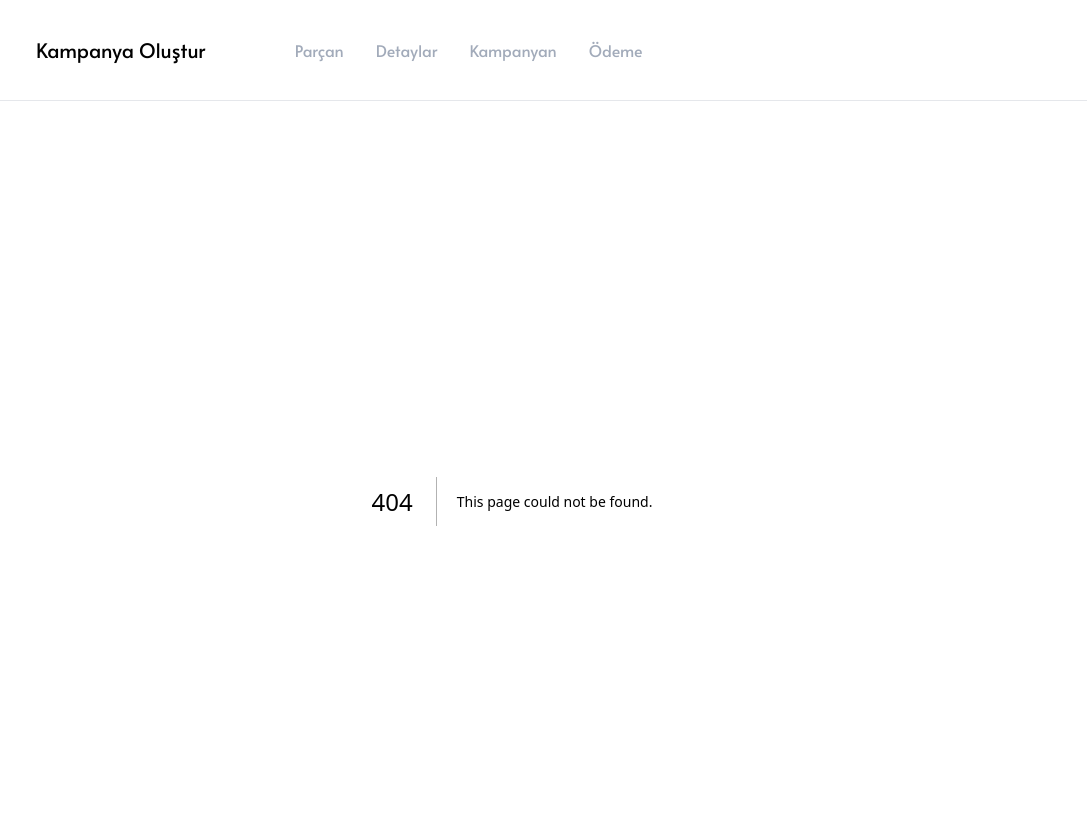
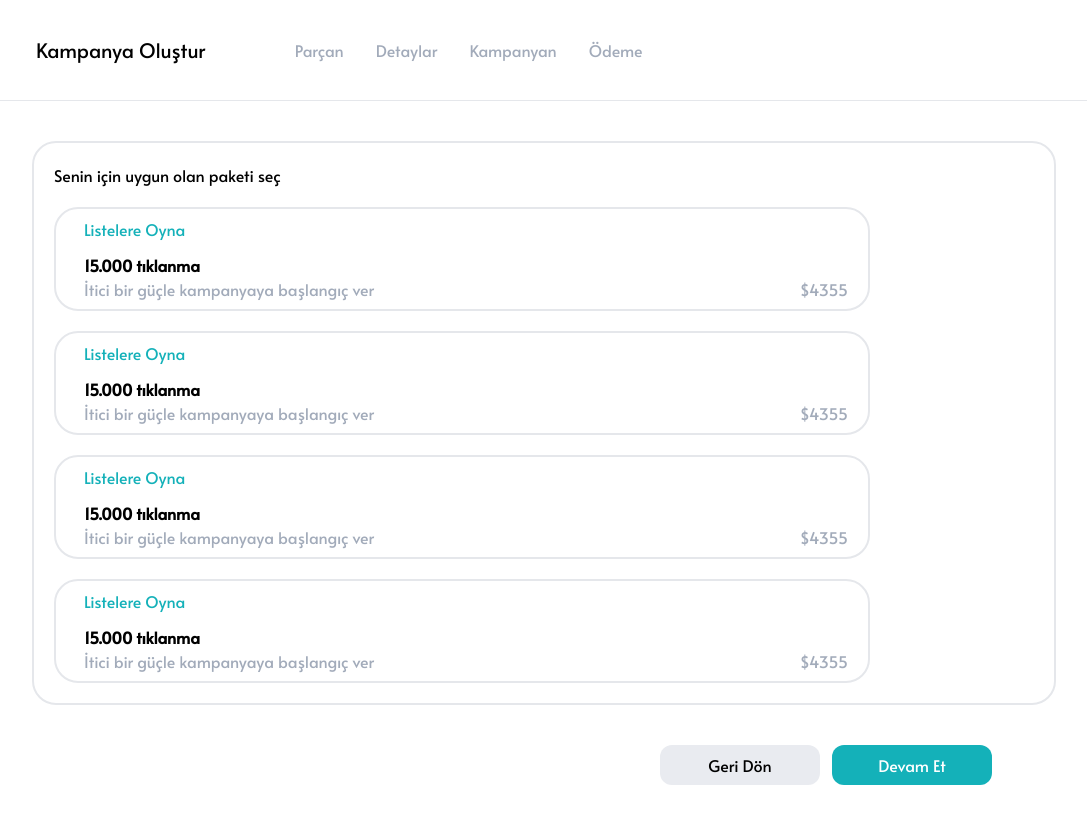
Before and after one commit to neslihanatasever/makrocase, a Next.js app: page /pages/campaign in a window 1280 px wide. Before the commit this address had no page. Shown: the top 824 px of the page, without its empty margins (128-1215 px from the left). Built offline with nearby package versions, Linux system fonts and the light colour scheme.

Commit message:
campaign page start tailwdin

```diff
--- /dev/null
+++ b/app/pages/campaign/page.tsx
@@ -0,0 +1,66 @@
+import ButtonComponent from "@/app/components/buttoncomp/page";
+import React from "react";
+
+export default function CampaignPage() {
+  return (
+    <main>
+      <div className="w-4/5 h-full flex flex-col ml-40 border-solid border-2 rounded-3xl mt-10 mb-10">
+        <div className="m-5 flex flex-col">
+          <label>Senin için uygun olan paketi seç</label>
+        </div>
+
+        <div className="w-4/5 h-25 flex flex-col border-solid border-2 rounded-3xl p-2 ml-5 mb-5">
+          <label className="ml-5 mb-3 text-blue">Listelere Oyna</label>
+          <label className="ml-5 font-semibold">15.000 tıklanma</label>
+
+
+          <div className="flex justify-between text-lightgray">
+            <label className="ml-5">
+              İtici bir güçle kampanyaya başlangıç ver
+            </label>
+            <label className="mr-3">$4355</label>
+          </div>
+        </div>
+        <div className="w-4/5 h-25 flex flex-col border-solid border-2 rounded-3xl p-2 ml-5 mb-5">
+          <label className="ml-5 mb-3 text-blue">Listelere Oyna</label>
+          <label className="ml-5 font-semibold">15.000 tıklanma</label>
+
+
+          <div className="flex justify-between text-lightgray">
+            <label className="ml-5">
+              İtici bir güçle kampanyaya başlangıç ver
+            </label>
+            <label className="mr-3">$4355</label>
+          </div>
+        </div>
+        <div className="w-4/5 h-25 flex flex-col border-solid border-2 rounded-3xl p-2 ml-5 mb-5">
+          <label className="ml-5 mb-3 text-blue">Listelere Oyna</label>
+          <label className="ml-5 font-semibold">15.000 tıklanma</label>
+
+
+          <div className="flex justify-between text-lightgray">
+            <label className="ml-5">
+              İtici bir güçle kampanyaya başlangıç ver
+            </label>
+            <label className="mr-3">$4355</label>
+          </div>
+        </div>
+        <div className="w-4/5 h-25 flex flex-col border-solid border-2 rounded-3xl p-2 ml-5 mb-5">
+          <label className="ml-5 mb-3 text-blue">Listelere Oyna</label>
+          <label className="ml-5 font-semibold">15.000 tıklanma</label>
+
+
+          <div className="flex justify-between text-lightgray">
+            <label className="ml-5">
+              İtici bir güçle kampanyaya başlangıç ver
+            </label>
+            <label className="mr-3">$4355</label>
+          </div>
+        </div>
+      </div>
+      <div className="mb-10">
+      <ButtonComponent />
+      </div>
+    </main>
+  );
+}
--- a/app/pages/details/page.tsx
+++ b/app/pages/details/page.tsx
@@ -1,3 +1,4 @@
+import ButtonComponent from "@/app/components/buttoncomp/page";
 import HeaderComponent from "@/app/components/headercomp/page";
 import React from "react";
 
@@ -46,6 +47,7 @@ export default function DetailsPage() {
           />
         </div>
       </div>
+      <ButtonComponent />
     </main>
   );
 }
```
